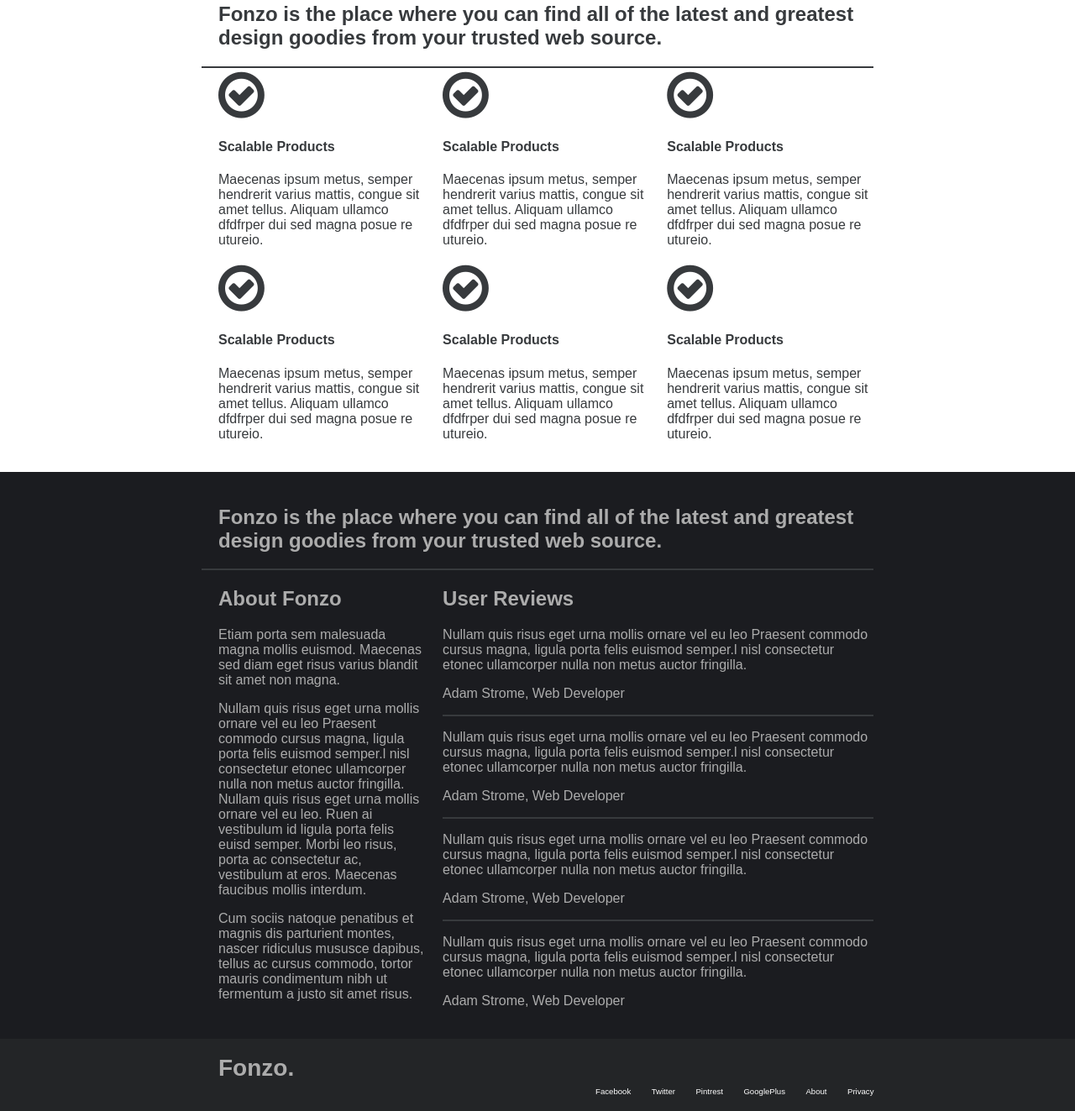
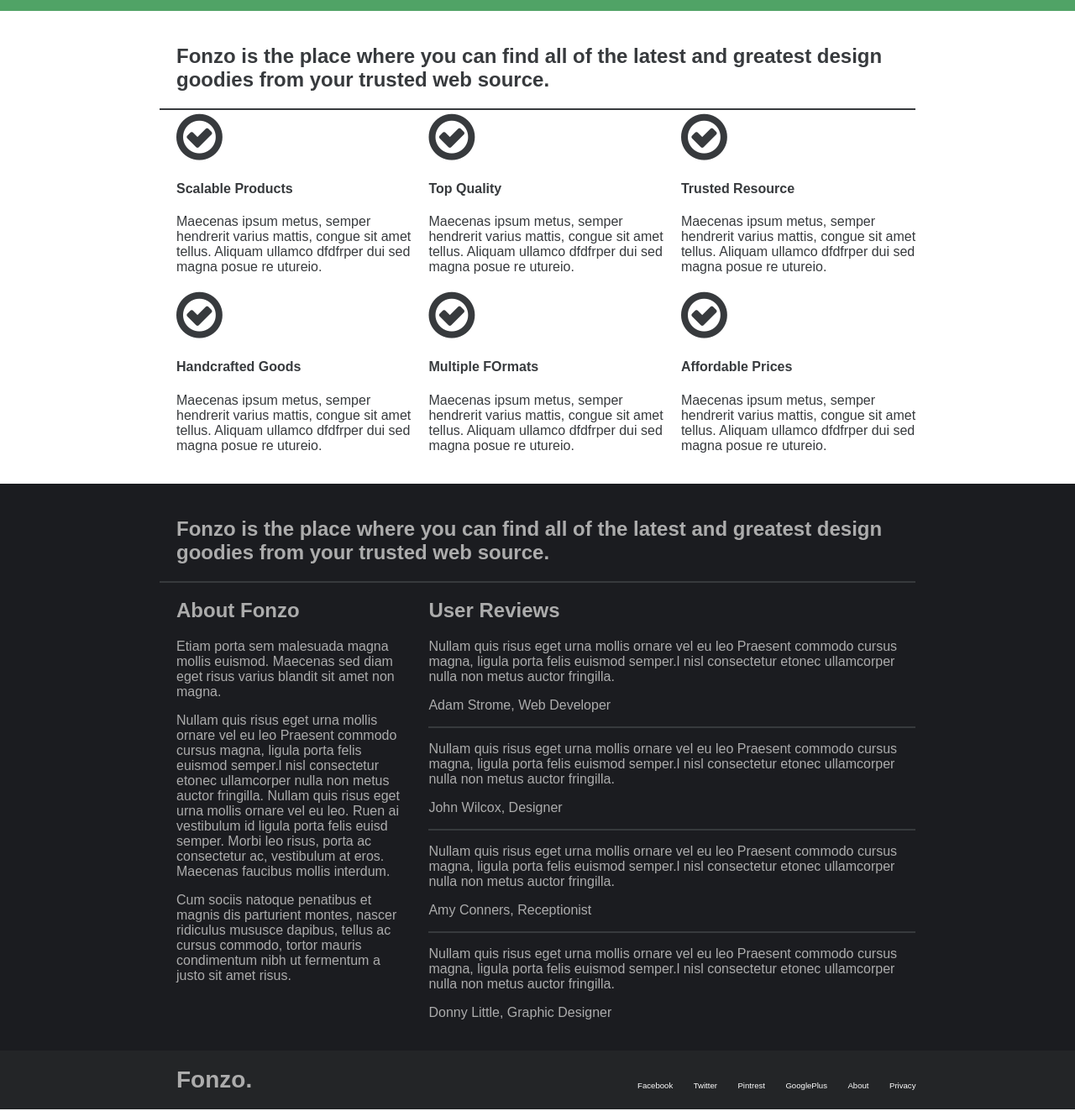
Before and after one commit to wellsDev/psd2page, a website: page index.html in a window 1280 px wide. Shown: the part 629-1952 px from the top of the page at 84% size. Drawn offline with Linux system fonts and the light colour scheme.

Commit message:
Updated text copy on index.html

```diff
--- a/assets/sass/_main.sass
+++ b/assets/sass/_main.sass
@@ -14,7 +14,7 @@ img
 .container
 
 .row
-  max-width: 800px
+  max-width: 900px
   padding-left: 20px
   padding-right: 20px
   margin: 0 auto
@@ -65,7 +65,7 @@ footer
   nav
     ul
       text-align: right
-      margin-top: 52px
+      padding-top: 15px
       li
         list-style: none
         display: inline-block
--- a/index.html
+++ b/index.html
@@ -61,7 +61,7 @@ sed magna posue re utureio.
           </div>
           <div class="col col--4-of-12 col--m-2-of-4 col--s-4-of-4">
             <i class="fa fa-4x fa-check-circle-o"></i>
-            <h4>Scalable Products</h4>
+            <h4>Top Quality</h4>
             <p>
               Maecenas ipsum metus, semper hendrerit varius mattis, congue sit amet tellus. Aliquam ullamco dfdfrper dui
 sed magna posue re utureio.
@@ -69,7 +69,7 @@ sed magna posue re utureio.
           </div>
           <div class="col col--4-of-12 col--m-2-of-4 col--s-4-of-4">
             <i class="fa fa-4x fa-check-circle-o"></i>
-            <h4>Scalable Products</h4>
+            <h4>Trusted Resource</h4>
             <p>
               Maecenas ipsum metus, semper hendrerit varius mattis, congue sit amet tellus. Aliquam ullamco dfdfrper dui
 sed magna posue re utureio.
@@ -77,7 +77,7 @@ sed magna posue re utureio.
           </div>
           <div class="col col--4-of-12 col--m-2-of-4 col--s-4-of-4">
             <i class="fa fa-4x fa-check-circle-o"></i>
-            <h4>Scalable Products</h4>
+            <h4>Handcrafted Goods</h4>
             <p>
               Maecenas ipsum metus, semper hendrerit varius mattis, congue sit amet tellus. Aliquam ullamco dfdfrper dui
 sed magna posue re utureio.
@@ -85,7 +85,7 @@ sed magna posue re utureio.
           </div>
           <div class="col col--4-of-12 col--m-2-of-4 col--s-4-of-4">
             <i class="fa fa-4x fa-check-circle-o"></i>
-            <h4>Scalable Products</h4>
+            <h4>Multiple FOrmats</h4>
             <p>
               Maecenas ipsum metus, semper hendrerit varius mattis, congue sit amet tellus. Aliquam ullamco dfdfrper dui
 sed magna posue re utureio.
@@ -93,7 +93,7 @@ sed magna posue re utureio.
           </div>
           <div class="col col--4-of-12 col--m-2-of-4 col--s-4-of-4">
             <i class="fa fa-4x fa-check-circle-o"></i>
-            <h4>Scalable Products</h4>
+            <h4>Affordable Prices</h4>
             <p>
               Maecenas ipsum metus, semper hendrerit varius mattis, congue sit amet tellus. Aliquam ullamco dfdfrper dui
 sed magna posue re utureio.
@@ -131,19 +131,19 @@ goodies from your trusted web source.</h2>
               <p class="reviewText">
                 Nullam quis risus eget urna mollis ornare vel eu leo Praesent commodo cursus magna, ligula porta felis euismod semper.l nisl consectetur etonec ullamcorper nulla non metus auctor fringilla.
               </p>
-              <p>Adam Strome, Web Developer</p>
+              <p>John Wilcox, Designer</p>
             </div>
             <div class="review">
               <p class="reviewText">
                 Nullam quis risus eget urna mollis ornare vel eu leo Praesent commodo cursus magna, ligula porta felis euismod semper.l nisl consectetur etonec ullamcorper nulla non metus auctor fringilla.
               </p>
-              <p>Adam Strome, Web Developer</p>
+              <p>Amy Conners, Receptionist</p>
             </div>
             <div class="review">
               <p class="reviewText">
                 Nullam quis risus eget urna mollis ornare vel eu leo Praesent commodo cursus magna, ligula porta felis euismod semper.l nisl consectetur etonec ullamcorper nulla non metus auctor fringilla.
               </p>
-              <p>Adam Strome, Web Developer</p>
+              <p>Donny Little, Graphic Designer</p>
             </div>
           </div>
         </div>
```
Also changed, not shown: assets/css/style.css.
